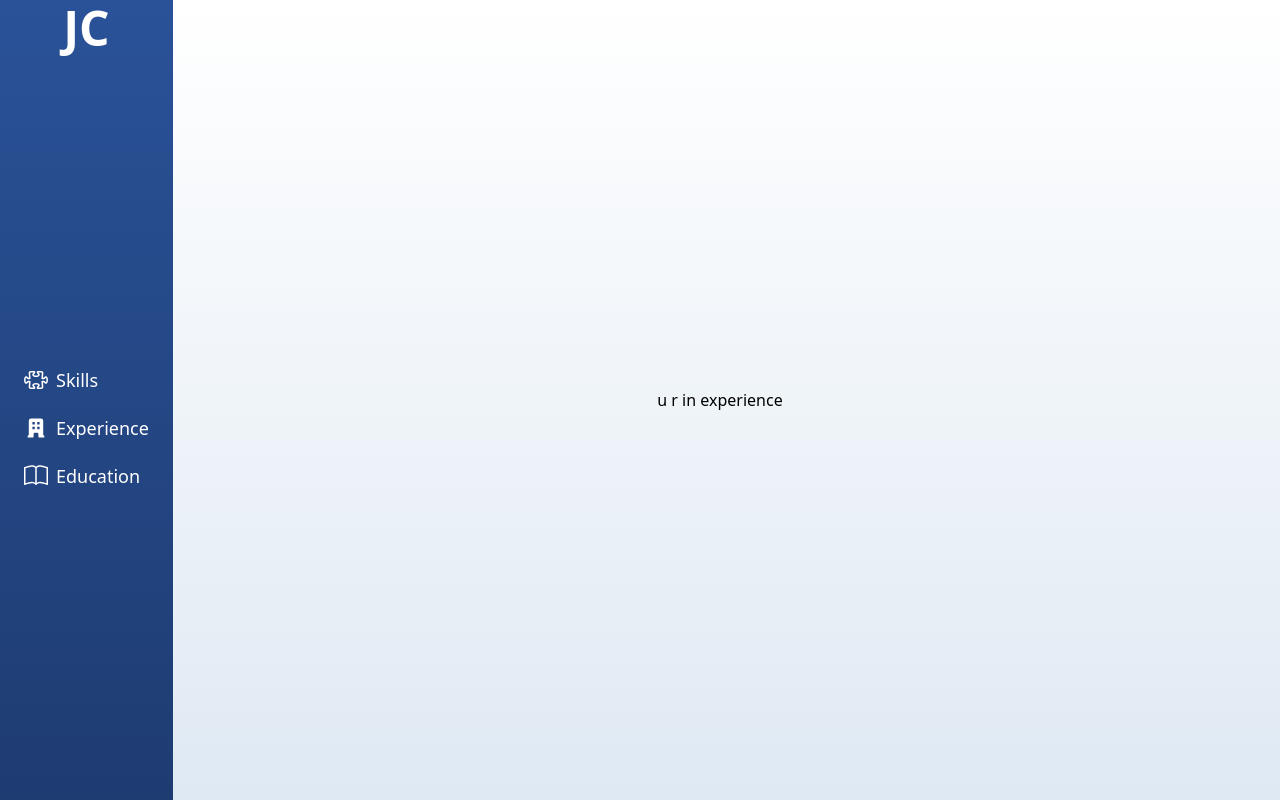
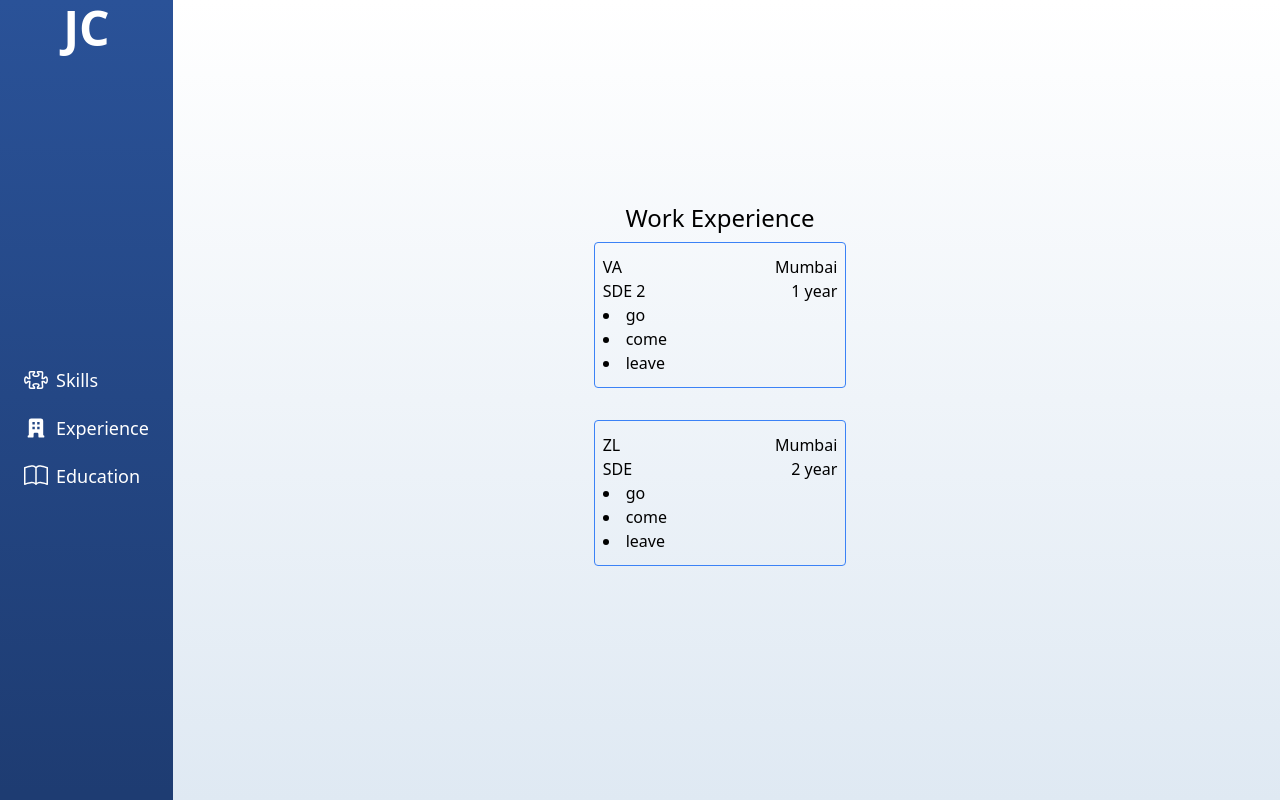
Before and after one commit to CJayesh/portfolio, a Next.js app in the folder my-portfolio/: page /experience in a window 1280 px wide. Built offline with nearby package versions, Linux system fonts and the light colour scheme.

Commit message:
add work ex cards and change nav layout

```diff
--- a/my-portfolio/src/components/Layout.tsx
+++ b/my-portfolio/src/components/Layout.tsx
@@ -9,7 +9,7 @@ function Layout({children}: Props) {
   return (
     <>
         <Navbar />
-        <div id='content' className='h-screen flex items-center justify-center pl-80 pr-40'>
+        <div id='content' className='h-screen flex items-center justify-center pl-80 pr-40 flex-wrap overflow-auto'>
             <main>{children}</main>
         </div>
     </>
--- a/my-portfolio/src/components/Navbar.tsx
+++ b/my-portfolio/src/components/Navbar.tsx
@@ -11,12 +11,12 @@ function Navbar() {
         </Head>
         <div id='navbar' className='absolute z-2 w-fit h-screen px-5 py-1 flex flex-col'>
             <div id='navbar-header' className='text-center text-white font-bold text-5xl mb-5'>
-                <Link href="/">JC</Link>
+                <Link href="/#home_page">JC</Link>
             </div>
             <div id='navbar-content' className='flex flex-col flex-grow justify-center'>
-                <NavbarItem icon='skills' text='Skills' link='/skills'></NavbarItem>
-                <NavbarItem icon='experience' text='Experience' link='/experience'></NavbarItem>
-                <NavbarItem icon='education' text='Education' link='/education'></NavbarItem>
+                <NavbarItem icon='skills' text='Skills' link='/#skills_page'></NavbarItem>
+                <NavbarItem icon='experience' text='Experience' link='/#experience_page'></NavbarItem>
+                <NavbarItem icon='education' text='Education' link='/#education_page'></NavbarItem>
             </div>
         </div>
     </>
--- a/my-portfolio/src/components/NavbarItem.tsx
+++ b/my-portfolio/src/components/NavbarItem.tsx
@@ -25,7 +25,7 @@ function getIcon(icon_name: string) {
 
 function NavbarItem({ icon, text, link }: Props) {
     return (
-        <Link href={link}>
+        <Link href={link} scroll={false}>
             <div className='text-white mb-3 p-1 flex items-center'>
                 {getIcon(icon)}
                 <span className='pl-2 text-lg'>{text}</span>
--- /dev/null
+++ b/my-portfolio/src/components/WorkExpItem.tsx
@@ -0,0 +1,29 @@
+import React from 'react'
+
+
+type Props = {
+    company_name: string,
+    duration: string,
+    role: string,
+    location: string,
+    tasks: string[]
+}
+
+
+function WorkExpItem({company_name, duration, role, location, tasks}: Props) {
+  return (
+    <div className='flex flex-wrap rounded border border-blue-500 mb-8 py-3 px-2'>
+        <div className='w-full flex-[0_0_50%]'>{company_name}</div>
+        <div className='w-full flex-[0_0_50%] text-right'>{location}</div>
+        <div className='w-full flex-[0_0_50%]'>{role}</div>
+        <div className='w-full flex-[0_0_50%] text-right'>{duration}</div>
+        <div className='w-full'>
+            <ul className='list-disc list-inside'>
+                {tasks.map((task, i) => <li key={i}>{task}</li>)}
+            </ul>
+        </div>
+    </div>
+  )
+}
+
+export default WorkExpItem
--- a/my-portfolio/src/pages/education.tsx
+++ b/my-portfolio/src/pages/education.tsx
@@ -1,11 +1,10 @@
 import React from 'react'
 
-type Props = {}
-
-function education({}: Props) {
-  return (
-    <div>u r in education</div>
-  )
+function Education() {
+    return (
+        <div id='education_page' className='flex h-screen'>
+            u r in education</div>
+    )
 }
 
-export default education
+export default Education
--- a/my-portfolio/src/pages/experience.tsx
+++ b/my-portfolio/src/pages/experience.tsx
@@ -1,8 +1,30 @@
 import React from 'react'
+import WorkExpItem from '@/components/WorkExpItem'
+
+const data = [
+    {
+        company_name: 'VA',
+        location: 'Mumbai',
+        duration: '1 year',
+        role: 'SDE 2',
+        tasks: ['go', 'come', 'leave']
+    },
+    {
+        company_name: 'ZL',
+        location: 'Mumbai',
+        duration: '2 year',
+        role: 'SDE',
+        tasks: ['go', 'come', 'leave']
+    }
+]
+
 
 function Experience() {
     return (
-        <div>u r in experience</div>
+        <div id="experience_page" className='flex flex-col h-screen justify-center'>
+            <div className='text-center text-2xl mb-2'>Work Experience</div>
+            {data.map((obj, i) => <WorkExpItem key={i} {...obj}></WorkExpItem>)}
+        </div>
     )
 }
 
--- a/my-portfolio/src/pages/skills.tsx
+++ b/my-portfolio/src/pages/skills.tsx
@@ -13,7 +13,7 @@ function Skills() {
     const icon_style = 'h-8 w-8 text-[#2a5298]'
     const heading_style = 'text-2xl mb-2'
     return (
-        <div className='text-center'>
+        <div id='skills_page' className='flex flex-col justify-center text-center h-screen'>
             <div className='mb-12'>
                 <div className={heading_style}>Tech</div>
                 <div className='flex flex-wrap justify-center'>
--- a/my-portfolio/src/styles/globals.css
+++ b/my-portfolio/src/styles/globals.css
@@ -2,9 +2,6 @@
 @tailwind components;
 @tailwind utilities;
 
-html {
-    scroll-behavior: smooth;
-}
 
 body {
     background-image: linear-gradient(to top, #dfe9f3 0%, white 100%);
```
Also changed, not shown: my-portfolio/src/pages/home.tsx (added, +43 -0 lines), my-portfolio/src/pages/index.tsx (+15 -36 lines).
